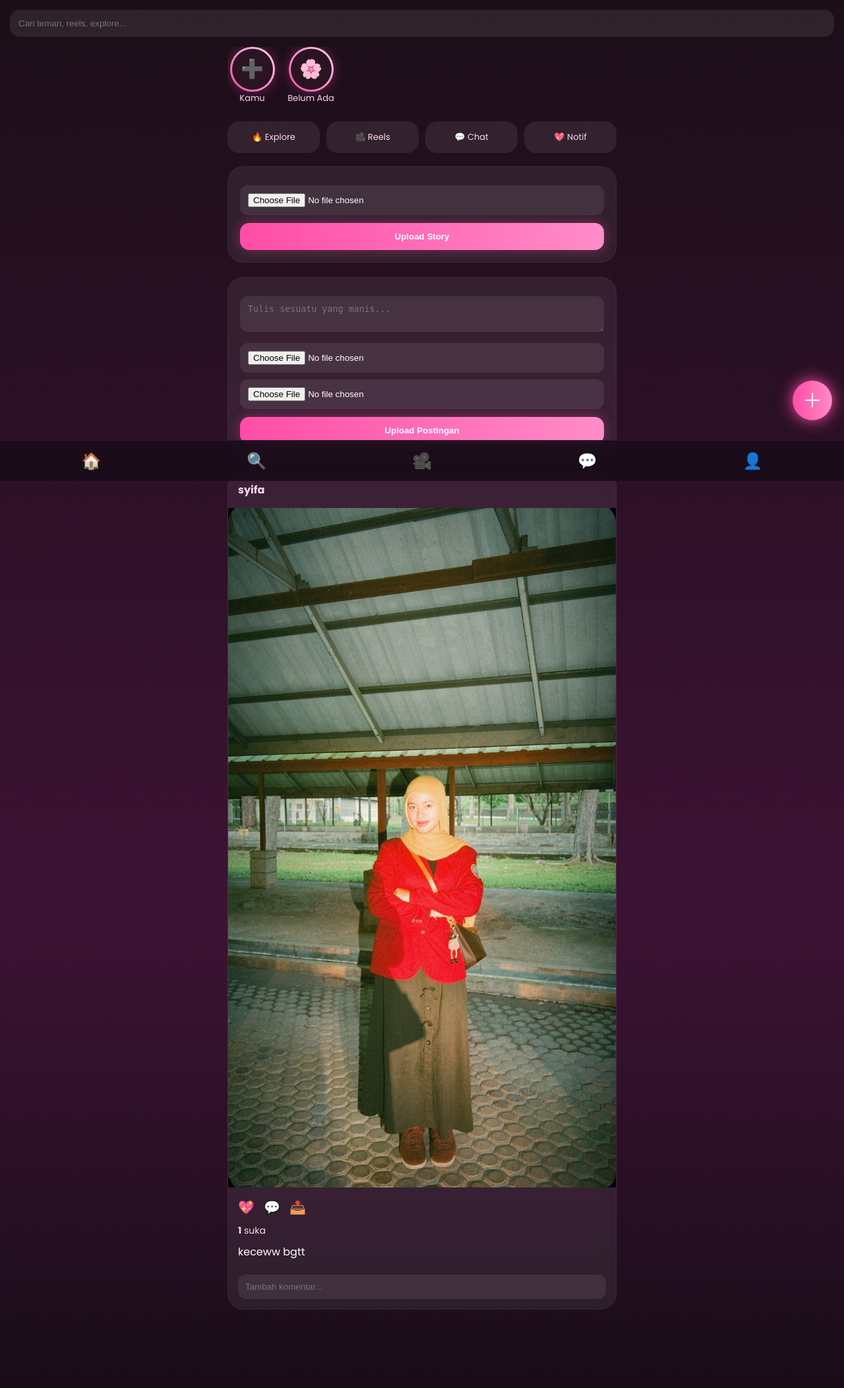
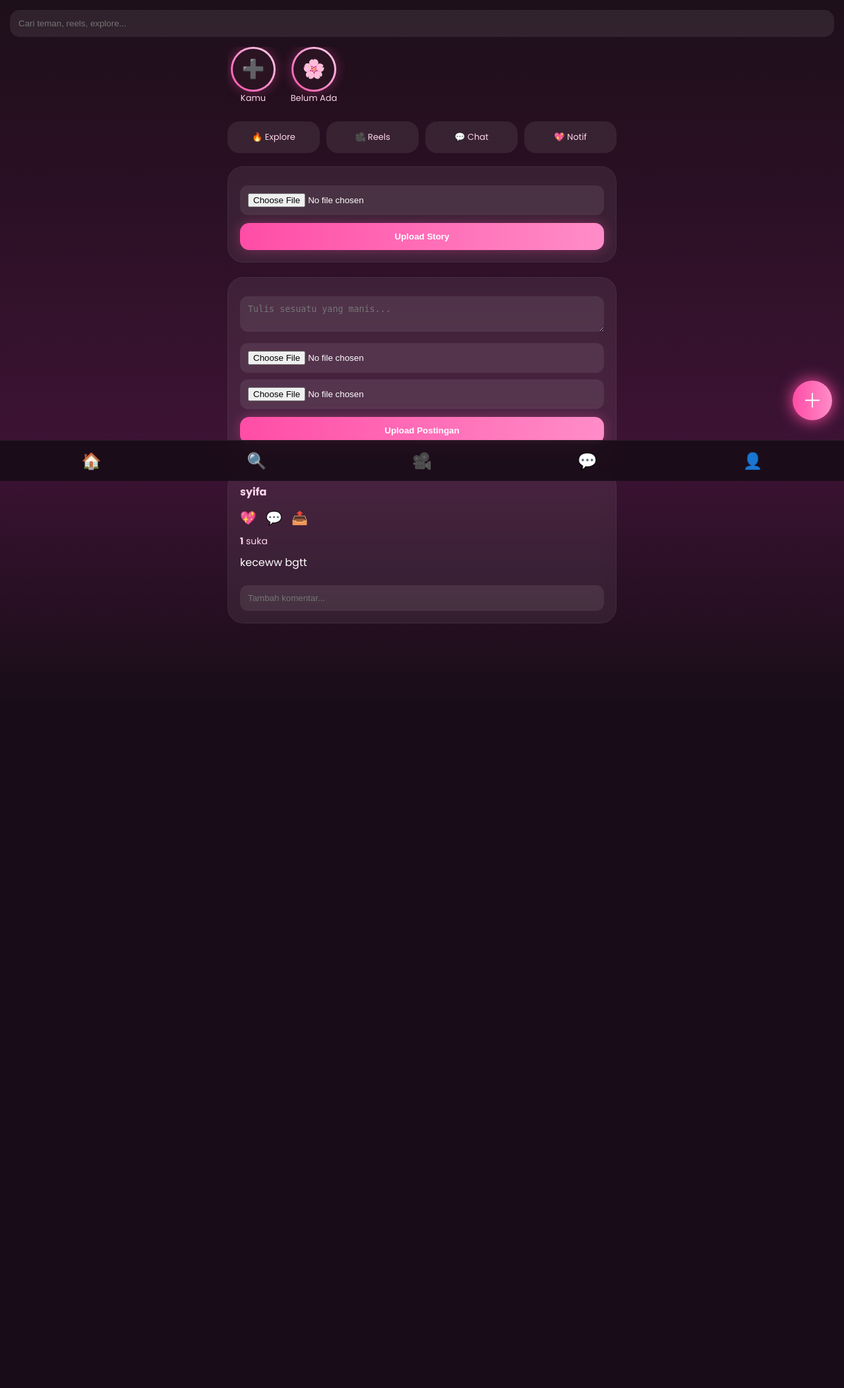
Before and after one commit to syifaasyafitri087-gif/django-syifa, a Django app: page /home/ in a window 1280 px wide. Shown: the part 71-2175 px from the top of the page at 66% size. After the commit the page ends 1017 px from the top, so only its background shows below. Run offline with Django 5.2, Linux system fonts and the light colour scheme; a user stored in the database is signed in; data comes from the database, SQL or seed files in the repository; data that the repository does not hold is empty.

Commit message:
home fullscreen stroy premium

```diff
--- a/myapp/templates/home.html
+++ b/myapp/templates/home.html
@@ -66,48 +57,43 @@
 color:white;
 outline:none;
 }
-
-/* WRAP */
+/* CONTAINER */
 .container{
 max-width:620px;
 margin:auto;
 padding:0 15px;
 }
-
 /* STORY */
 .story-wrap{
 display:flex;
 gap:14px;
 overflow-x:auto;
+padding-bottom:5px;
 margin-bottom:20px;
-padding-bottom:5px;
 }
-
 .story{
-min-width:75px;
+min-width:78px;
 text-align:center;
 font-size:13px;
 color:#ffd6eb;
+cursor:pointer;
 }
-
 .story-ring{
 width:68px;
 height:68px;
 border-radius:50%;
 padding:3px;
+margin:auto;
+overflow:hidden;
 background:linear-gradient(45deg,#ff4da6,#ff90cf,#ffd6eb);
 box-shadow:0 0 18px rgba(255,77,166,.35);
-margin:auto;
-overflow:hidden;
 }
-
 .story-ring img{
 width:100%;
 height:100%;
+object-fit:cover;
 border-radius:50%;
-object-fit:cover;
 }
-
 .story-ring div{
 width:100%;
 height:100%;
@@ -126,28 +111,28 @@
 gap:10px;
 margin-bottom:20px;
 }
-
 .menu a{
-background:rgba(255,255,255,.08);
+text-decoration:none;
+text-align:center;
 padding:14px;
 border-radius:18px;
-text-align:center;
+background:rgba(255,255,255,.08);
+color:#ffd6eb;
 font-size:13px;
-color:#ffd6eb;
-text-decoration:none;
 }
-
-/* UPLOAD */
-.upload{
+/* CARD */
+.upload,
+.post{
 background:rgba(255,255,255,.07);
+border-radius:24px;
 padding:18px;
-border-radius:24px;
 margin-bottom:22px;
 backdrop-filter:blur(10px);
 border:1px solid rgba(255,255,255,.05);
 }
-
-textarea,input[type=file]{
+textarea,
+input[type=file],
+.comment-box{
 width:100%;
 padding:12px;
 margin-top:10px;
@@ -170,86 +154,54 @@
 cursor:pointer;
 box-shadow:0 0 18px rgba(255,77,166,.35);
 }
-
-/* POST */
-.post{
-background:rgba(255,255,255,.07);
-border-radius:24px;
-overflow:hidden;
-margin-bottom:24px;
-backdrop-filter:blur(10px);
-border:1px solid rgba(255,255,255,.05);
-}
-
 .post-top{
-padding:15px;
 display:flex;
 justify-content:space-between;
 align-items:center;
+margin-bottom:12px;
 }
-
 .user{
 font-weight:700;
 color:#ffd6eb;
 }
-
 .follow{
 color:#ff8cc8;
 text-decoration:none;
 font-size:14px;
 font-weight:600;
 }
-
-.post img,.post video{
+.post img,
+.post video{
 width:100%;
 display:block;
+border-radius:18px;
+margin-bottom:12px;
 }
-
-.post-body{
-padding:15px;
-}
-
 .actions{
 display:flex;
 gap:14px;
 font-size:20px;
 margin-bottom:10px;
 }
-
 .actions a{
 text-decoration:none;
 color:white;
 }
-
 .likes{
 color:#ffd6eb;
 margin-bottom:10px;
 font-size:14px;
 }
-
 .caption{
 margin-bottom:12px;
 line-height:1.5;
 }
-
 .comment{
 font-size:14px;
 margin-bottom:7px;
 color:#ffe4f2;
 }
-
-.comment-box{
-width:100%;
-padding:11px;
-border:none;
-border-radius:12px;
-background:rgba(255,255,255,.08);
-color:white;
-margin-top:10px;
-outline:none;
-}
-
-/* FLOAT */
+/* FLOAT BUTTON */
 .float{
 position:fixed;
 right:18px;
@@ -320,23 +294,23 @@
 Kamu
 </div>
 
-<!-- STORY DATABASE -->
 {% for story in stories %}
-<div class="story">
 
+<div class="story"
+onclick="openStory('{{ story.user.username }}','{{ story.image.url }}')">
 <div class="story-ring">
 
 {% if story.user.profile.photo %}
-<img src="{{ story.user.profile.photo.url }}">
 {% else %}
+
 <div>👤</div>
 {% endif %}
-
 </div>
 
 {{ story.user.username }}
 
 </div>
+
 {% empty %}
 
 <div class="story">
@@ -355,100 +328,75 @@
 <a href="/chat/">💬 Chat</a>
 <a href="#">💖 Notif</a>
 </div>
-
 <!-- UPLOAD STORY -->
 <div class="upload">
-
 <form method="POST" enctype="multipart/form-data" action="/story-upload/">
 {% csrf_token %}
-
 <input type="file" name="image" required>
-
 <button type="submit">Upload Story</button>
-
 </form>
-
 </div>
-
 <!-- UPLOAD POST -->
 <div class="upload">
-
 <form method="POST" enctype="multipart/form-data" action="/upload/">
 {% csrf_token %}
-
 <textarea name="caption" placeholder="Tulis sesuatu yang manis..."></textarea>
-
 <input type="file" name="image">
 <input type="file" name="video">
+<button type="submit">Upload Postingan</button>
+</form>
+</div>
+<!-- POST -->
 
-<button type="submit">Upload Postingan</button>
-
-</form>
-
-</div>
-
-<!-- POST -->
 {% for post in posts %}
 
 <div class="post">
-
 <div class="post-top">
-
 <div class="user">{{ post.user.username }}</div>
 
 {% if request.user != post.user %}
-<a href="/follow/{{ post.user.id }}/" class="follow">Follow</a>
+Follow
 {% endif %}
 
 </div>
 
 {% if post.image %}
-<img src="{{ post.image.url }}">
 {% endif %}
 
 {% if post.video %}
-<video controls>
 <source src="{{ post.video.url }}">
 </video>
 {% endif %}
-
-<div class="post-body">
-
 <div class="actions">
 <a href="/like/{{ post.id }}/">💖</a>
 <a href="#">💬</a>
 <a href="#">📤</a>
 </div>
-
 <div class="likes">
 <b>{{ post.total_likes }}</b> suka
 </div>
-
 <div class="caption">
 {{ post.caption }}
 </div>
 
 {% for comment in post.comments.all %}
+
 <div class="comment">
 <b>{{ comment.user.username }}</b> {{ comment.text }}
 </div>
 {% endfor %}
-
 <form method="POST" action="/comment/{{ post.id }}/">
 {% csrf_token %}
 <input type="text" name="text" class="comment-box" placeholder="Tambah komentar...">
 </form>
-
-</div>
-
 </div>
 
 {% endfor %}
 
 </div>
-
+<!-- FLOAT -->
 <div class="float">＋</div>
-
+<!-- BOTTOM -->
 <div class="bottom">
 <a href="/home/">🏠</a>
 <a href="/explore/">🔍</a>
@@ -456,6 +404,21 @@
 <a href="/chat/">💬</a>
 <a href="/profile/">👤</a>
 </div>
-
+<!-- STORY FULLSCREEN -->
+<div class="story-popup" id="storyPopup">
+<div class="close-story" onclick="closeStory()">✖</div>
+<img id="storyImage">
+<div class="story-name" id="storyName"></div>
+</div>
+<script>
+function openStory(name,img){
+document.getElementById("storyPopup").style.display="flex";
+document.getElementById("storyImage").src=img;
+document.getElementById("storyName").innerText=name;
+}
+function closeStory(){
+document.getElementById("storyPopup").style.display="none";
+}
+</script>
 </body>
 </html>
```
Also changed, not shown: other parts of myapp/templates/home.html (+38 -28 lines).
